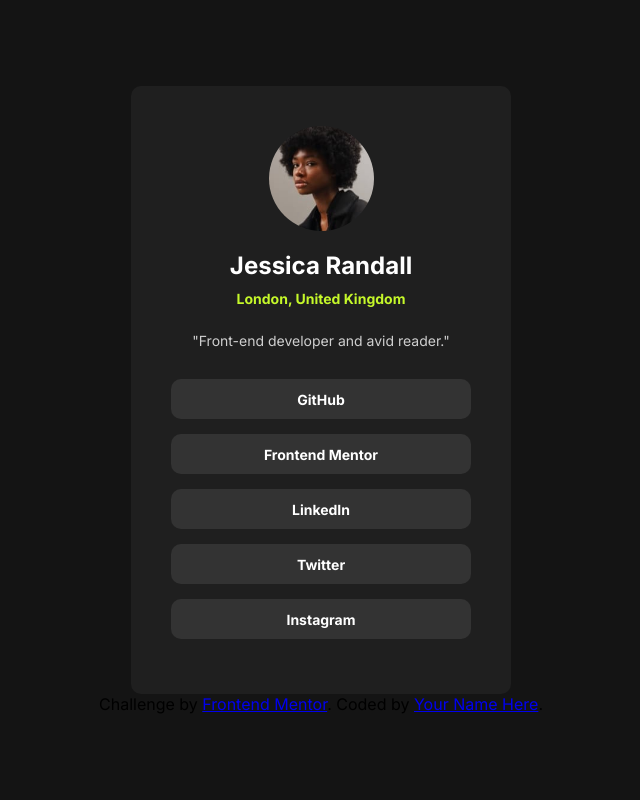
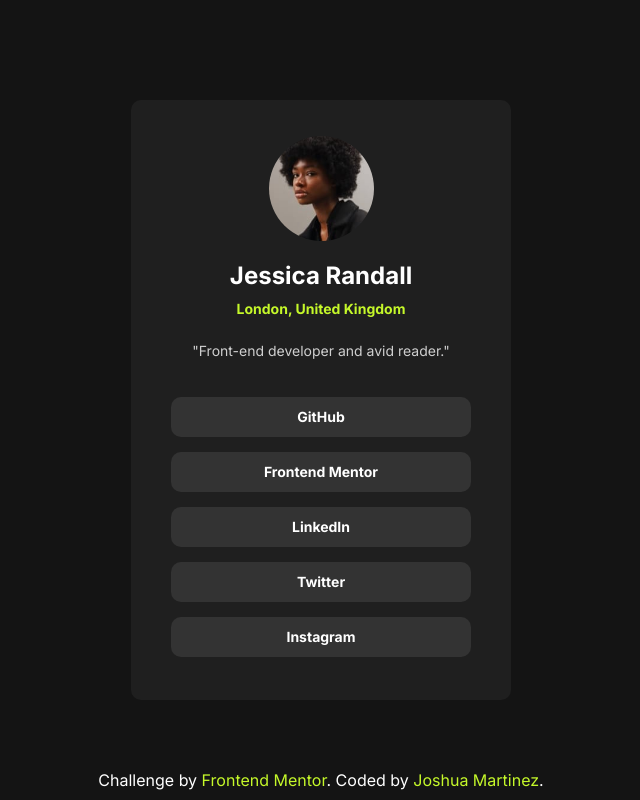
Before and after one commit to JoshuaM04/Social-Links-Profile, a plain HTML site: page index.html in a window 1280 px wide. Shown: the whole page, without its empty margins (319-959 px from the left). Drawn offline with Linux system fonts and the light colour scheme.

Commit message:
Adjusted the position of the footer, so that it is positioned at the bottom of the page. Furthermore, added hover/active interactivity for the social media links within the main container.

```diff
--- a/index.html
+++ b/index.html
@@ -24,7 +24,8 @@
       align-items: center;
     }
     main {
-      width: fit-content;
+      width: 380px;
+      height: 600px;
       background-color: hsl(0, 0%, 12%);
       padding: 40px;
       display: flex;
@@ -72,8 +73,28 @@
       align-items: center;
       width: 300px;
       height: 40px;
-      margin-bottom: 15px;
+      margin-top: 7.5px;
+      margin-bottom: 7.5px;
       border-radius: 10px;
+    }
+    a {
+      color: white;
+      text-decoration: none;
+    }
+    a:hover {
+      color: hsl(75, 94%, 57%);
+    }
+    a:active {
+      color: red;
+    }
+    .attribution {
+      color: white;
+      position: absolute;
+      bottom: 0;
+      padding-bottom: 10px;
+    }
+    .attribution a {
+      color: hsl(75, 94%, 57%);
     }
   </style>
 </head>
@@ -85,17 +106,17 @@
     <p>"Front-end developer and avid reader."</p>
 
     <ul>
-      <li>GitHub</li>
-      <li>Frontend Mentor</li>
-      <li>LinkedIn</li>
-      <li>Twitter</li>
-      <li>Instagram</li>
+      <li><a href="#">GitHub</a></li>
+      <li><a href="#">Frontend Mentor</a></li>
+      <li><a href="#">LinkedIn</a></li>
+      <li><a href="#">Twitter</a></li>
+      <li><a href="#">Instagram</a></li>
     </ul>
   </main>
 
   <footer class="attribution">
     Challenge by <a href="https://www.frontendmentor.io?ref=challenge" target="_blank">Frontend Mentor</a>.
-    Coded by <a href="#">Your Name Here</a>.
+    Coded by <a href="#">Joshua Martinez</a>.
   </footer>
 </body>
 </html>
```
